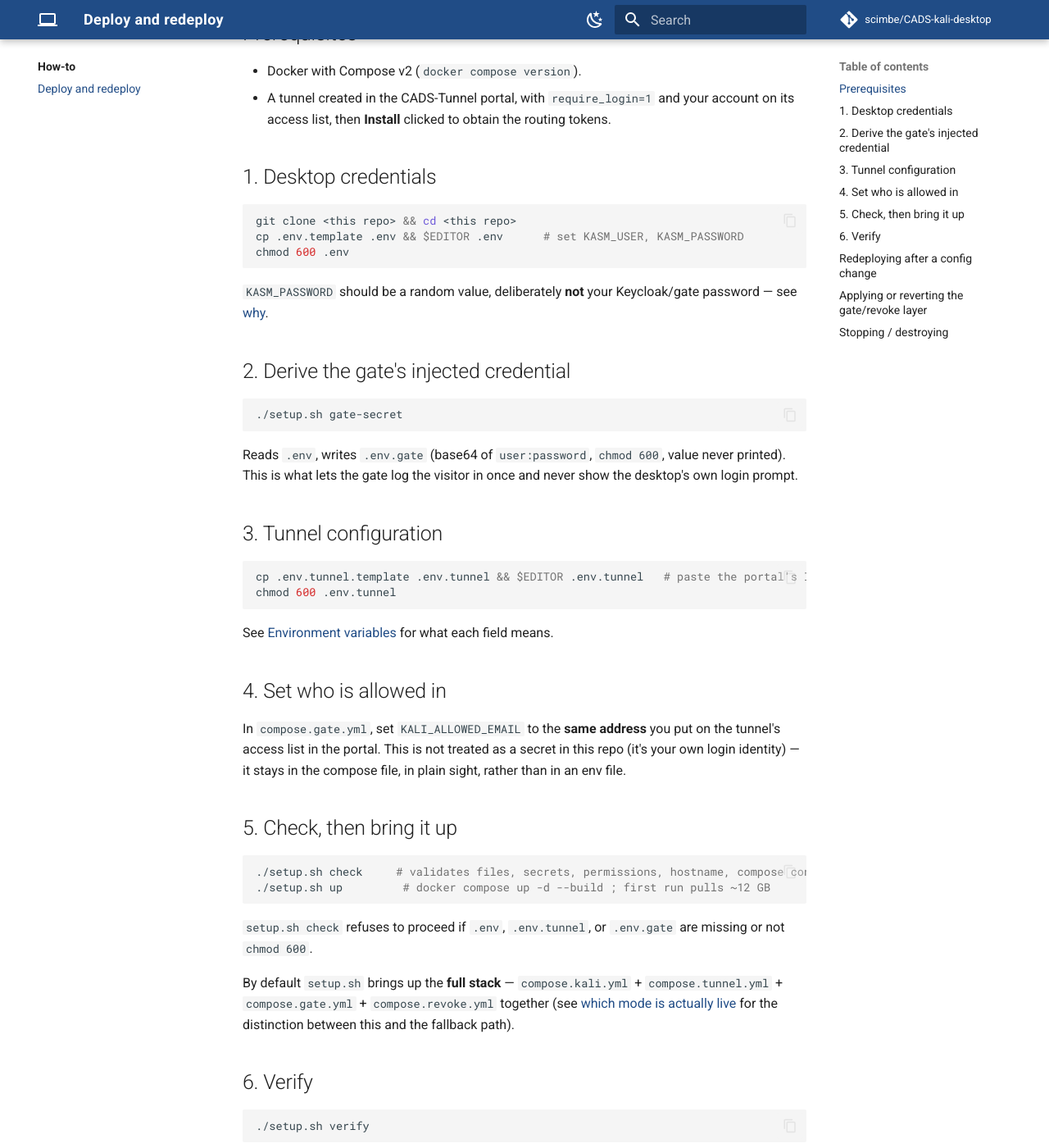
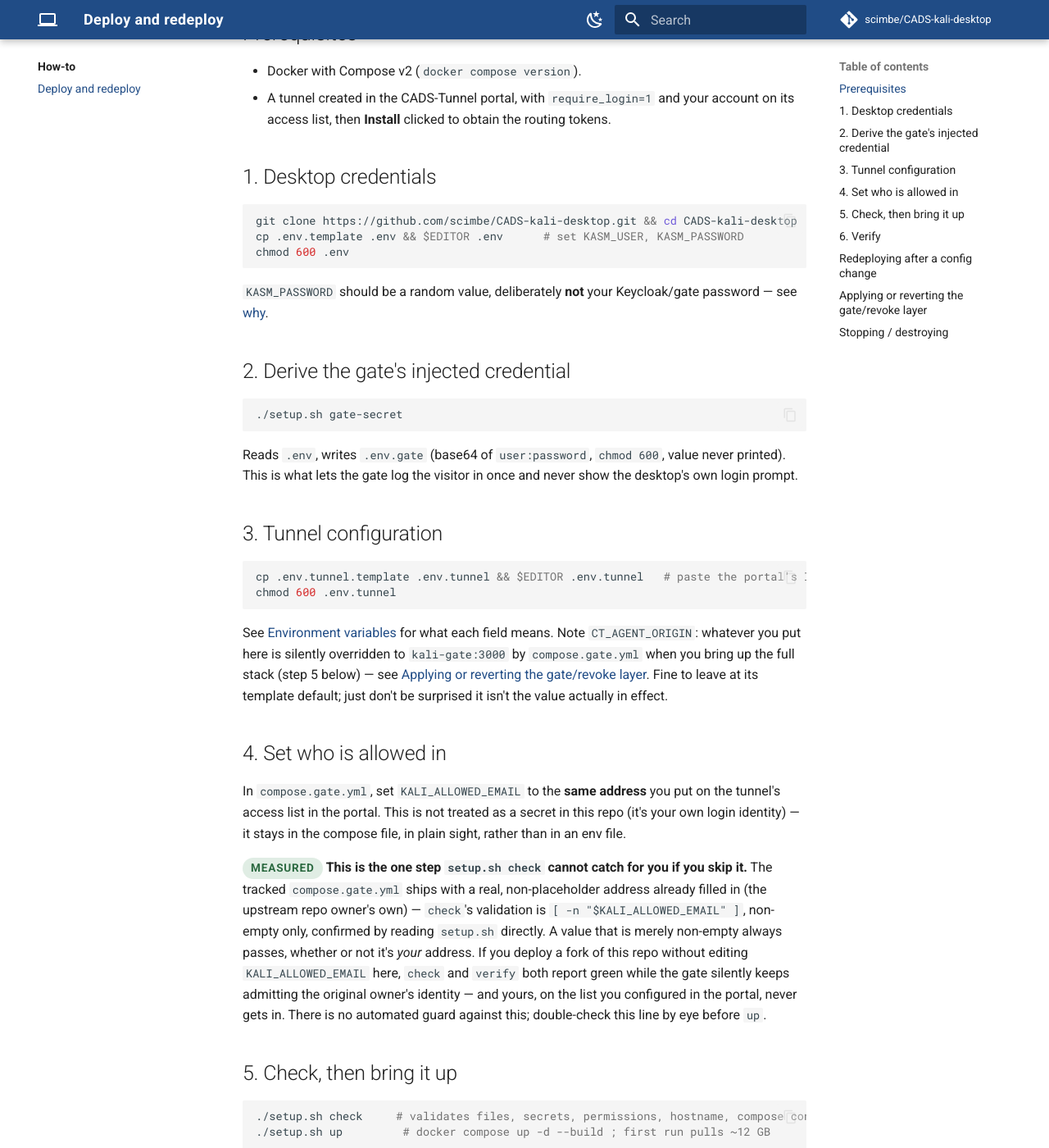
Before and after one commit to scimbe/CADS-kali-desktop-docs, an MkDocs documentation site: the page built from docs/how-to/deploy-and-redeploy.md, in a window 1280 px wide and 1400 px high, scrolled down 390 px. Shown: the whole window at 82% size. Built offline with MkDocs 1.6.1 and Material for MkDocs 9.7.7, drawn with Linux system fonts in a browser that asks for light colours; comment, search, counter and statistics services are not loaded.

Commit message:
Address Tester Main review: KALI_ALLOWED_EMAIL check gap, real clone URL, CT_AGENT_ORIGIN override note
- Document that setup.sh check only validates KALI_ALLOWED_EMAIL is non-empty, not that it's
  the deployer's own address -- compose.gate.yml ships with a real (not placeholder) value
  already filled in, so a forked deploy that skips step 4 passes check/verify silently while
  admitting the wrong identity. Confirmed by reading setup.sh directly.
- Fix placeholder "git clone <this repo>" to the real clone URL.
- Flag the CT_AGENT_ORIGIN override by compose.gate.yml at the point .env.tunnel is edited,
  not just in the reference table.
- Upgrade "deep paths redirect too" from documented to measured -- re-tested live against
  /websockify, /config/, and an arbitrary deep path.

````diff
--- a/docs/how-to/deploy-and-redeploy.md
+++ b/docs/how-to/deploy-and-redeploy.md
@@ -17,7 +17,7 @@ docs pass did not execute them against a live host.
 ## 1. Desktop credentials
 
 ```bash
-git clone <this repo> && cd <this repo>
+git clone https://github.com/scimbe/CADS-kali-desktop.git && cd CADS-kali-desktop
 cp .env.template .env && $EDITOR .env      # set KASM_USER, KASM_PASSWORD
 chmod 600 .env
 ```
@@ -42,13 +42,26 @@ chmod 600 .env.tunnel
 ```
 
 See [Environment variables](../reference/environment-variables.md#env-tunnel) for what each field
-means.
+means. Note `CT_AGENT_ORIGIN`: whatever you put here is silently overridden to `kali-gate:3000`
+by `compose.gate.yml` when you bring up the full stack (step 5 below) — see
+[Applying or reverting the gate/revoke layer](#applying-or-reverting-the-gaterevoke-layer). Fine
+to leave at its template default; just don't be surprised it isn't the value actually in effect.
 
 ## 4. Set who is allowed in
 
 In `compose.gate.yml`, set `KALI_ALLOWED_EMAIL` to the **same address** you put on the tunnel's
 access list in the portal. This is not treated as a secret in this repo (it's your own login
 identity) — it stays in the compose file, in plain sight, rather than in an env file.
+
+<span class="prov m">measured</span> **This is the one step `setup.sh check` cannot catch for
+you if you skip it.** The tracked `compose.gate.yml` ships with a real, non-placeholder address
+already filled in (the upstream repo owner's own) — `check`'s validation is `[ -n
+"$KALI_ALLOWED_EMAIL" ]`, non-empty only, confirmed by reading `setup.sh` directly. A value that
+is merely non-empty always passes, whether or not it's *your* address. If you deploy a fork of
+this repo without editing `KALI_ALLOWED_EMAIL` here, `check` and `verify` both report
+green while the gate silently keeps admitting the original owner's identity — and yours, on the
+list you configured in the portal, never gets in. There is no automated guard against this;
+double-check this line by eye before `up`.
 
 ## 5. Check, then bring it up
 
````
Also changed, not shown: docs/index.md (+1 -1 lines).
